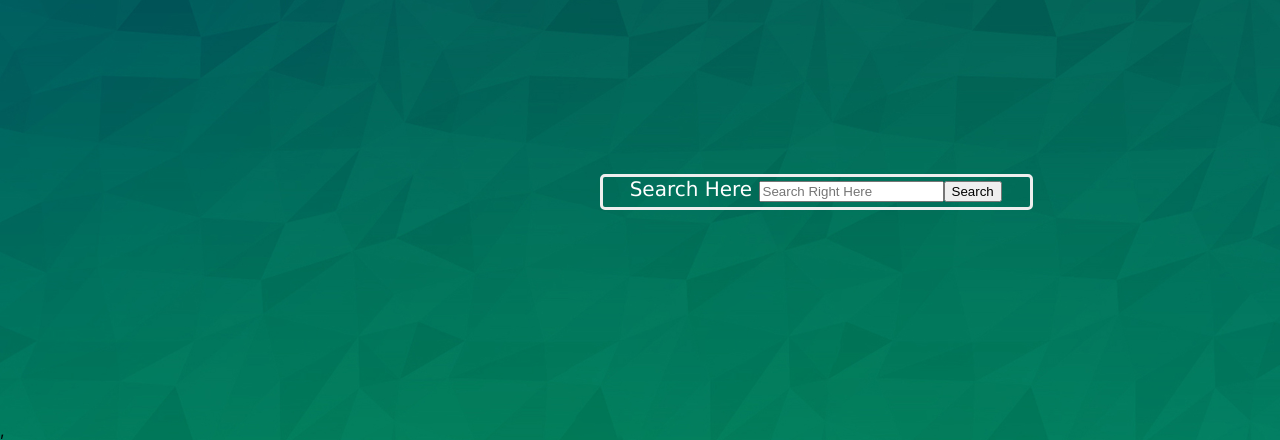
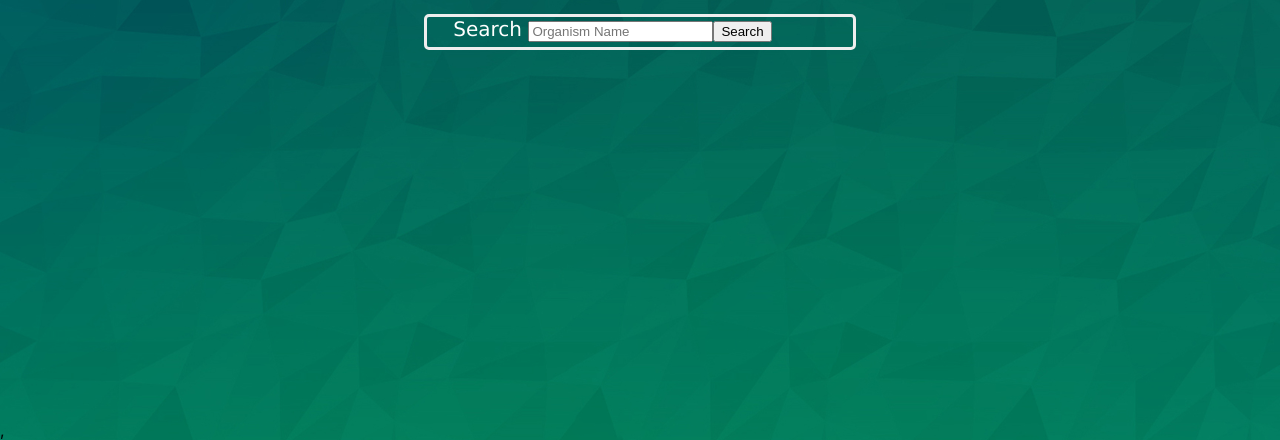
Before and after one commit to KyleFreeman/CMPS411, a React app in the folder mcBackend/mcReact/: page /Gallery in a window 1280 px wide. Shown: the part 380-820 px from the top of the page. Built offline with nearby package versions, Linux system fonts and the light colour scheme.

Commit message:
Semi-Working Gallery

```diff
--- a/mcBackend/mcReact/src/Pages/Gallery/Gallery.css
+++ b/mcBackend/mcReact/src/Pages/Gallery/Gallery.css
@@ -1,7 +1,27 @@
 .gallery {
-    width: fit-content;
-    height: fit-content;
-    position: center;
-    margin-top: 200px;
-    margin-left: 600px;
+    width: 100vw;
 }
+
+#galleryImages {
+    visibility: visible;
+}
+
+.searchbar {
+    height: 30px;
+    overflow: hidden;
+    position: relative;
+    white-space: nowrap;
+    width: 400px;
+    padding-left: 20pt;
+    font-size: 15pt;
+    color: white;
+    border: 3px solid #eee;
+    border-radius: 5px;
+    font-family:Verdana, Geneva, Tahoma, sans-serif;
+    margin: 40px auto;
+
+}
+
+.hidden {
+    border: whitesmoke;
+}
--- a/mcBackend/mcReact/src/Pages/Gallery/Gallery.js
+++ b/mcBackend/mcReact/src/Pages/Gallery/Gallery.js
@@ -1,15 +1,50 @@
 import './Gallery.css';
-import SearchBar from './SearchBar';
+import axios from 'axios';
+import { useState } from 'react';
 
 const Gallery = () => {
 
+  const [Images, setImages] = useState(null);
 
+  const downloadImage = async () => {
+      var search = document.getElementById("header-search").value;
+      const url = "http://localhost:3001/download/" + String(search);
+
+      const response = await axios({
+        method: 'get',
+        url: url,
+      });
+
+      if(response.status === 200){
+        var listOfImages = new Array();
+        listOfImages = response.data;
+        for(var i = 0; i < listOfImages.length; i++) {
+          listOfImages[i] = "http://localhost:3001/" + listOfImages[i];
+        }
+
+        const listItems = listOfImages.map((image) =>
+          <img className="gImage" src={image} alt={search}></img>
+        );
+
+        setImages(listItems);
+      }
+  }
 
   return (
     <div className="gallery">
-
-           <SearchBar />
-
+      <div className="searchbar">
+        <label htmlFor="header-search">
+          <span className="hidden">Search </span>
+        </label>
+        <input
+          type="text"
+          id="header-search"
+          placeholder="Organism Name"
+          name="s"
+        />
+        <button type="submit" onClick={downloadImage} /*onClick="document.getElementById('gImages').style.visibility = visible;"*/ >Search</button>
+      </div>
+      <ul id="galleryImages">{Images}</ul>
     </div>
   );
 }
--- a/mcBackend/mcReact/src/Pages/Gallery/SearchBar.css
+++ /dev/null
@@ -1,18 +0,0 @@
-.searchbar {
-    height: 30px;
-    overflow: hidden;
-    position: absolute;
-    white-space: nowrap;
-    width: 400px;
-    padding-left: 20pt;
-    font-size: 15pt;
-    color: white;
-    border: 3px solid #eee;
-    border-radius: 5px;
-    font-family:Verdana, Geneva, Tahoma, sans-serif;
-
-}
-
-.hidden {
-    border: whitesmoke;
-}
--- a/mcBackend/mcReact/src/Pages/Gallery/SearchBar.js
+++ /dev/null
@@ -1,24 +0,0 @@
-import './SearchBar.css';
-
-const SearchBar = () => {
-
-
-  return (
-    <div className="searchbar">
-        <label htmlFor="header-search">
-            <span className="hidden">Search Here </span>
-        </label>
-        <input
-             type="text"
-             id="header-search"
-             placeholder="Search Right Here"
-             name="s"
-        />
-        <button type="submit">Search</button>
-
-
-    </div>
-  );
-}
-
-export default SearchBar;
--- a/mcBackend/mcReact/src/Pages/Results/Results.js
+++ b/mcBackend/mcReact/src/Pages/Results/Results.js
@@ -17,7 +17,7 @@ const Results = (props) => {
 
     const image = splitName[0]
     setClassification(splitName[2]);
-    const url = "http://localhost:3001/download/" + String(image);
+    const url = "http://localhost:3001/result/" + String(image);
 
     const grabImage = async (url) => {
       var imageURL;
```
Also changed, not shown: mcBackend/server.js (+40 -12 lines).
